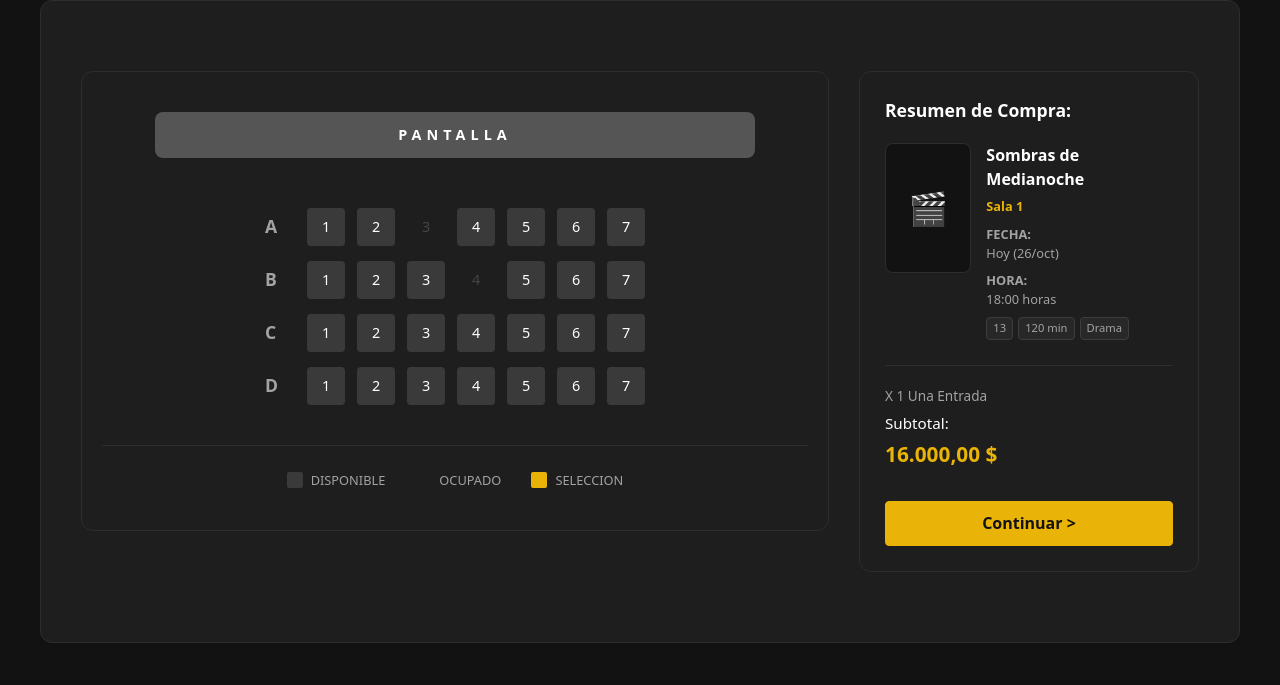
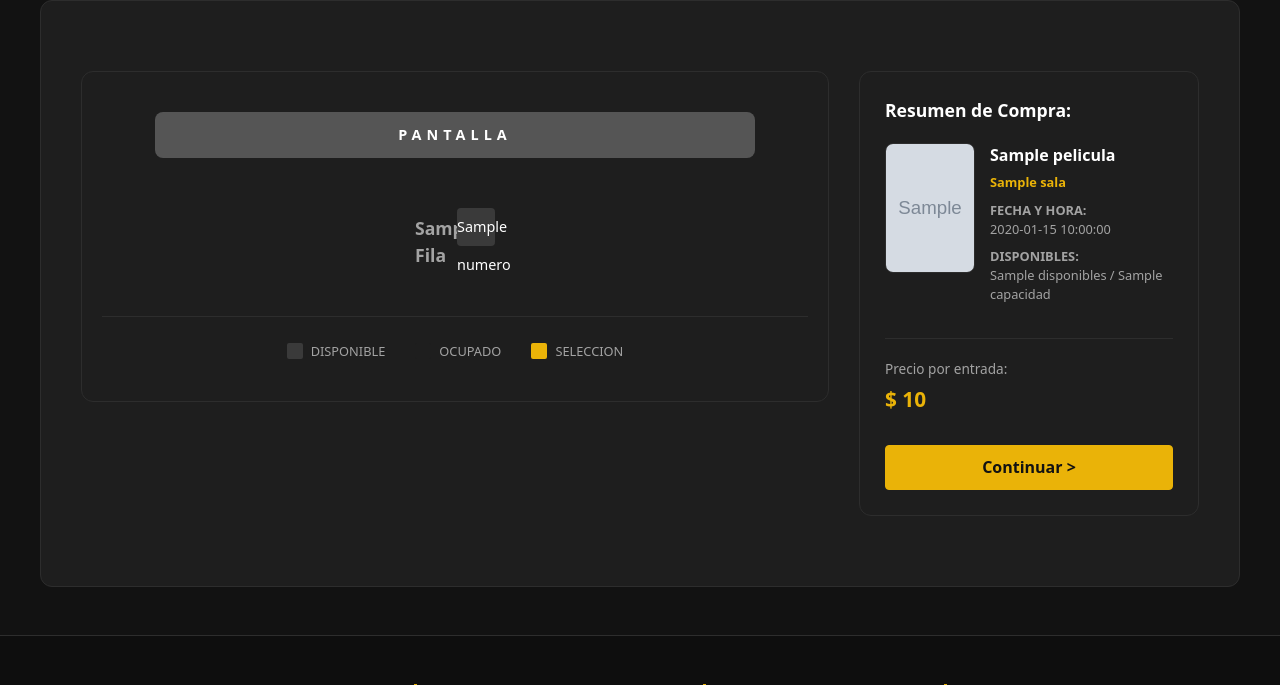
Before and after one commit to RenzoPS/cine-paradiso, a Flask app: template web/templates/butacas.html in a window 1280 px wide. Shown: the part 73-758 px from the top of the page. Run offline with Flask 3, Linux system fonts and the light colour scheme; the template is opened without the code that fills it: most values are stand-ins (such as "Sample title", 1, 10 or a date in 2020); grey boxes marked "Sample" are stand-in pictures; a database or web service that is not in the repository returns one stand-in record (values such as "Sample title"); data that the repository does not hold is empty.

Commit message:
feat: conectar vista y rutas de butacas con la API

```diff
--- a/web/templates/butacas.html
+++ b/web/templates/butacas.html
@@ -13,31 +13,30 @@
             <div class="screen-box">PANTALLA</div>
         </div>
 
-        <form id="form-butacas" method="POST" action="{{ url_for('butacas.butacas') }}">
+        <form id="form-butacas" method="POST" action="{{ url_for('butacas.butacas', id_funcion=id_funcion) }}">
             <div class="seating-grid">
-                {% set contador = namespace(id=1) %}
-                {% for fila in ['A', 'B', 'C', 'D'] %}
+                {% for fila_info in filas %}
                 <div class="seat-row">
-                    <span class="row-label">{{ fila }}</span>
-                    {% for numero in range(1, 8) %}
-                        {% set id_butaca_simulado = contador.id %}
-                        {% set esta_ocupada = id_butaca_simulado in [3, 11] %}
+                    <span class="row-label">{{ fila_info.fila }}</span>
+                    {% for butaca in fila_info.butacas %}
                         <div class="seat-label-wrapper">
                             <input type="checkbox"
                                    name="butacas"
-                                   value="{{ id_butaca_simulado }}"
-                                   id="seat-{{ id_butaca_simulado }}"
+                                   value="{{ butaca.id_butaca }}"
+                                   id="seat-{{ butaca.id_butaca }}"
                                    class="seat-checkbox"
-                                   {% if esta_ocupada %}disabled{% endif %}>
+                                   {% if butaca.ocupada %}disabled{% endif %}>
 
-                            <label for="seat-{{ id_butaca_simulado }}" class="seat-label">
-                                {{ numero }}
+                            <label for="seat-{{ butaca.id_butaca }}" class="seat-label">
+                                {{ butaca.numero }}
                             </label>
                         </div>
-
-                        {% set contador.id = contador.id + 1 %}
                     {% endfor %}
                 </div>
+                {% else %}
+                <p style="color: var(--color-text-muted); text-align: center;">
+                    No hay butacas cargadas para esta función.
+                </p>
                 {% endfor %}
             </div>
 
@@ -53,26 +52,25 @@
         <h3 class="summary-title">Resumen de Compra:</h3>
 
         <div class="movie-summary-card">
+            {% if funcion.poster_url %}
+            <img src="{{ funcion.poster_url }}" alt="Afiche" class="movie-poster-placeholder" style="object-fit: cover;">
+            {% else %}
             <div class="movie-poster-placeholder">
                 <span class="poster-icon">🎬</span>
             </div>
+            {% endif %}
 
             <div class="movie-info-details">
-                <h4>Sombras de Medianoche</h4>
-                <p class="movie-meta-tag">Sala 1</p>
-                <p><strong>FECHA:</strong><br><span>Hoy (26/oct)</span></p>
-                <p><strong>HORA:</strong><br><span>18:00 horas</span></p>
-                <div class="badge-row">
-                    <span class="badge">13</span>
-                    <span class="badge">120 min</span>
-                    <span class="badge">Drama</span>
-                </div>
+                <h4>{{ funcion.pelicula or funcion.titulo or 'Función seleccionada' }}</h4>
+                <p class="movie-meta-tag">{{ funcion.sala or 'Sala' }}</p>
+                <p><strong>FECHA Y HORA:</strong><br><span>{{ funcion.fecha_hora or '-' }}</span></p>
+                <p><strong>DISPONIBLES:</strong><br><span>{{ disponibles }} / {{ capacidad }}</span></p>
             </div>
         </div>
 
         <div class="price-breakdown">
-            <p class="ticket-count">X 1 Una Entrada</p>
-            <p class="subtotal-label">Subtotal: <span class="price-amount">16.000,00 $</span></p>
+            <p class="ticket-count">Precio por entrada:</p>
+            <p class="subtotal-label"><span class="price-amount">$ {{ funcion.precio or '0.00' }}</span></p>
         </div>
 
         <div class="action-container">
@@ -81,6 +79,5 @@
             </button>
         </div>
     </aside>
-
 </div>
 {% endblock %}
```
Also changed, not shown: web/cine_paradiso_web/routes/butacas_routes.py (+40 -10 lines), web/cine_paradiso_web/services/butacas_services.py (added, +18 -0 lines).
